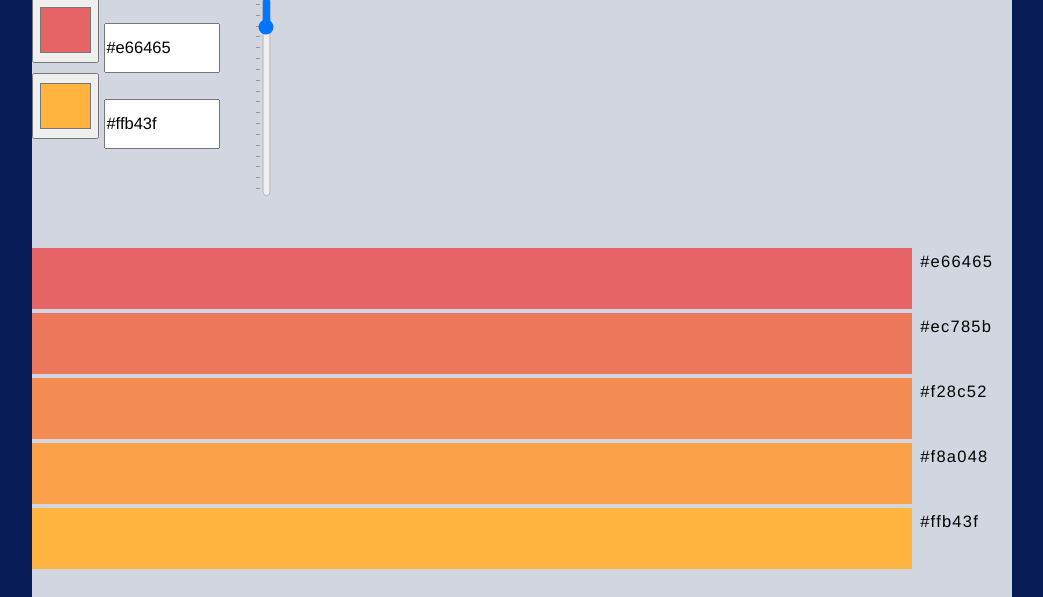
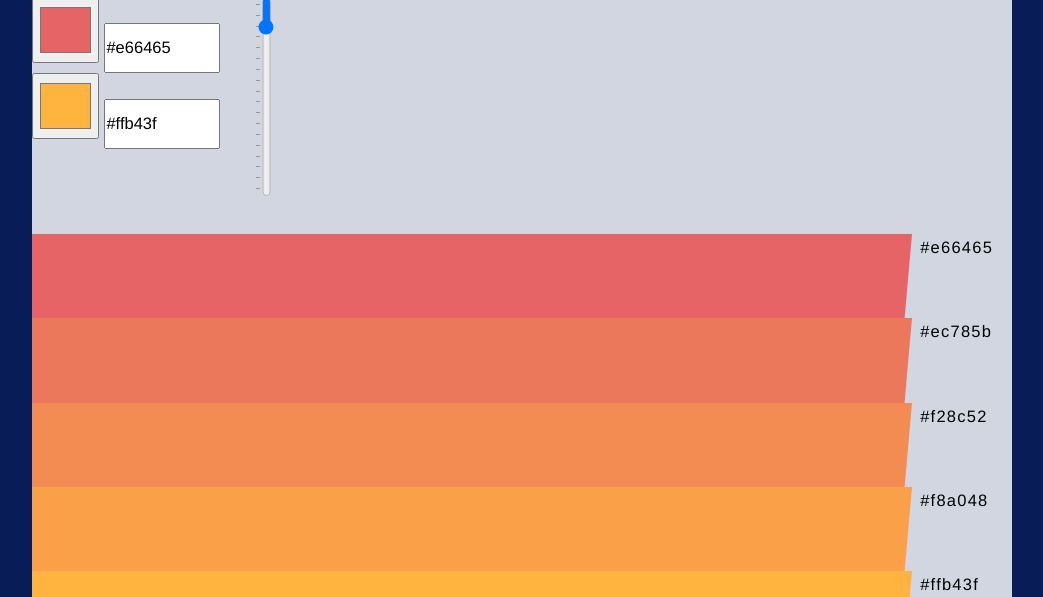
Before and after one commit to t79/color-blender, a plain HTML site: page index.html in a window 1280 px wide. Shown: the part 194-791 px from the top of the page, without its empty margins (116-1159 px from the left). Drawn offline with Linux system fonts and the light colour scheme.

Commit message:
Makes a small cut in the color field, changing from a rect to a path

```diff
--- a/assets/color-tools.css
+++ b/assets/color-tools.css
@@ -100,7 +100,7 @@ main {
 
 .color-container {
     width: 100%;
-    margin-top : 0.2em;
+    margin-top : -10px;
     display: flex;
 	justify-content: flex-start;
 	flex-flow: row wrap;
--- a/color-blender.js
+++ b/color-blender.js
@@ -91,8 +91,9 @@ function constructOutputFields() {
 
     const outputDivWidth = t79CB.outputColorField.clientWidth;
 
-    const standarFieldHeight = t79CB.curentFontSize * 4;
-    const minStandardFieldHeight = t79CB.curentFontSize * 1.8;
+    const standarFieldHeight = t79CB.curentFontSize * 6;
+    const minStandardFieldHeight = t79CB.curentFontSize * 3.5;
+    const cutof = t79CB.curentFontSize * 0.5;
 
     const fieldHeight = interpolation(t79CB.outputFields.length, 3, standarFieldHeight, 20, minStandardFieldHeight);
     const fieldWidth = outputDivWidth - 100;
@@ -102,12 +103,19 @@ function constructOutputFields() {
         colorField.setAttribute('width', String(fieldWidth));
         colorField.setAttribute('height', String(fieldHeight));
 
-        const colorRect = document.createElementNS("http://www.w3.org/2000/svg", "rect");
-        colorRect.classList.add('color-rect');
-        colorRect.setAttributeNS(null, 'width', String(fieldWidth));
-        colorRect.setAttributeNS(null, 'height', String(fieldHeight));
-        colorRect.style.fill = '#ffffff';
-        colorField.appendChild(colorRect);
+        const rectPath = 'M0 0 L0 ' + fieldHeight + ' L' + (fieldWidth-cutof) + ' ' + fieldHeight + ' L' + fieldWidth + ' 0 Z';
+        const colorPath = document.createElementNS('http://www.w3.org/2000/svg', 'path');
+        colorPath.classList.add('color-rect');
+        colorPath.setAttributeNS(null, 'd', rectPath);
+        colorPath.style.fill = '#ffffff';
+        colorField.appendChild(colorPath);
+
+        // const colorRect = document.createElementNS("http://www.w3.org/2000/svg", "rect");
+        // colorRect.classList.add('color-rect');
+        // colorRect.setAttributeNS(null, 'width', String(fieldWidth));
+        // colorRect.setAttributeNS(null, 'height', String(fieldHeight));
+        // colorRect.style.fill = '#ffffff';
+        // colorField.appendChild(colorRect);
 
         t79CB.outputFields[fieldIndex]['svgContainerMainView'].innerHTML = '';
         t79CB.outputFields[fieldIndex]['svgContainerMainView'].appendChild(colorField);
```
